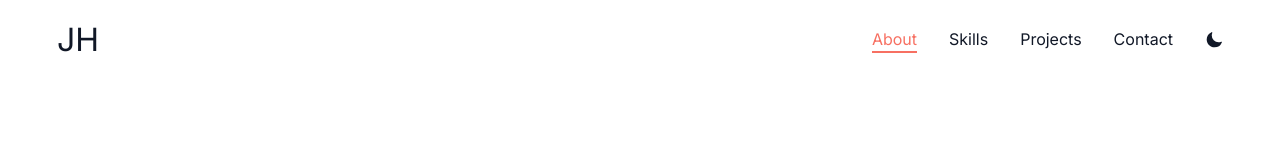
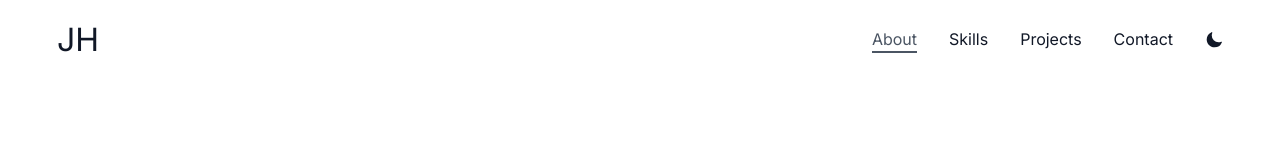
Before and after one commit to jlhuelar/portfoliowebsite, a Next.js app: page / in a window 1280 px wide. Shown: the top 160 px of the page. Built offline with nearby package versions, Linux system fonts and the light colour scheme.

Commit message:
feat: navBar gray highlighting

```diff
--- a/src/components/navBar.tsx
+++ b/src/components/navBar.tsx
@@ -86,9 +86,9 @@ export function NavBar() {
             <li key={item.sectionId} className="h-20">
               <a
                 href={item.href}
-                className={`flex items-center justify-center px-2 sm:px-4 h-full transition-colors duration-300 hover:text-[#f77062] dark:hover:text-[#f77062] ${activeSection === item.sectionId ? 'text-[#f77062] dark:text-[#f77062]' : 'text-gray-900 dark:text-white'}`}
+                className={`flex items-center justify-center px-2 sm:px-4 h-full transition-colors duration-300 hover:text-gray-600 dark:hover:text-gray-400 ${activeSection === item.sectionId ? 'text-gray-600 dark:text-gray-400' : 'text-gray-900 dark:text-white'}`}
               >
-                <span className={`border-b-2 transition-colors duration-300 ${activeSection === item.sectionId ? 'border-[#f77062]' : 'border-transparent'}`}>
+                <span className={`border-b-2 transition-colors duration-300 ${activeSection === item.sectionId ? 'border-gray-600 dark:border-gray-400' : 'border-transparent'}`}>
                   {item.label}
                 </span>
               </a>
```
